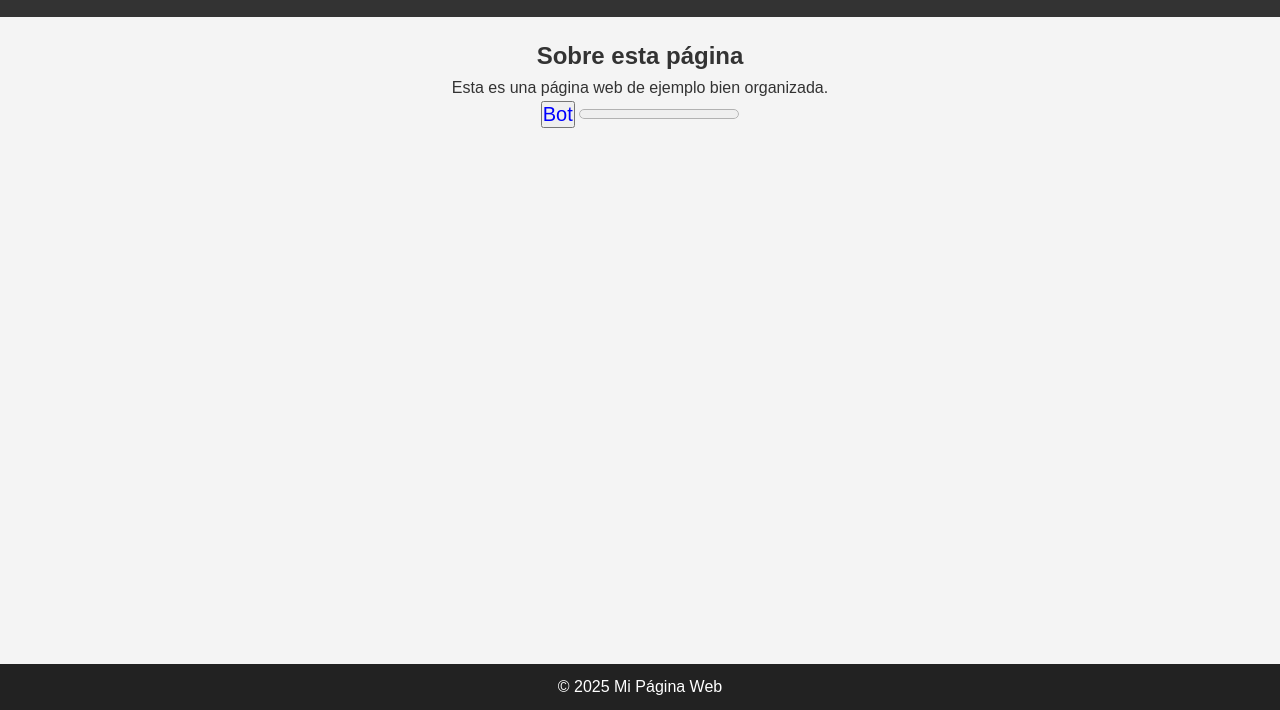
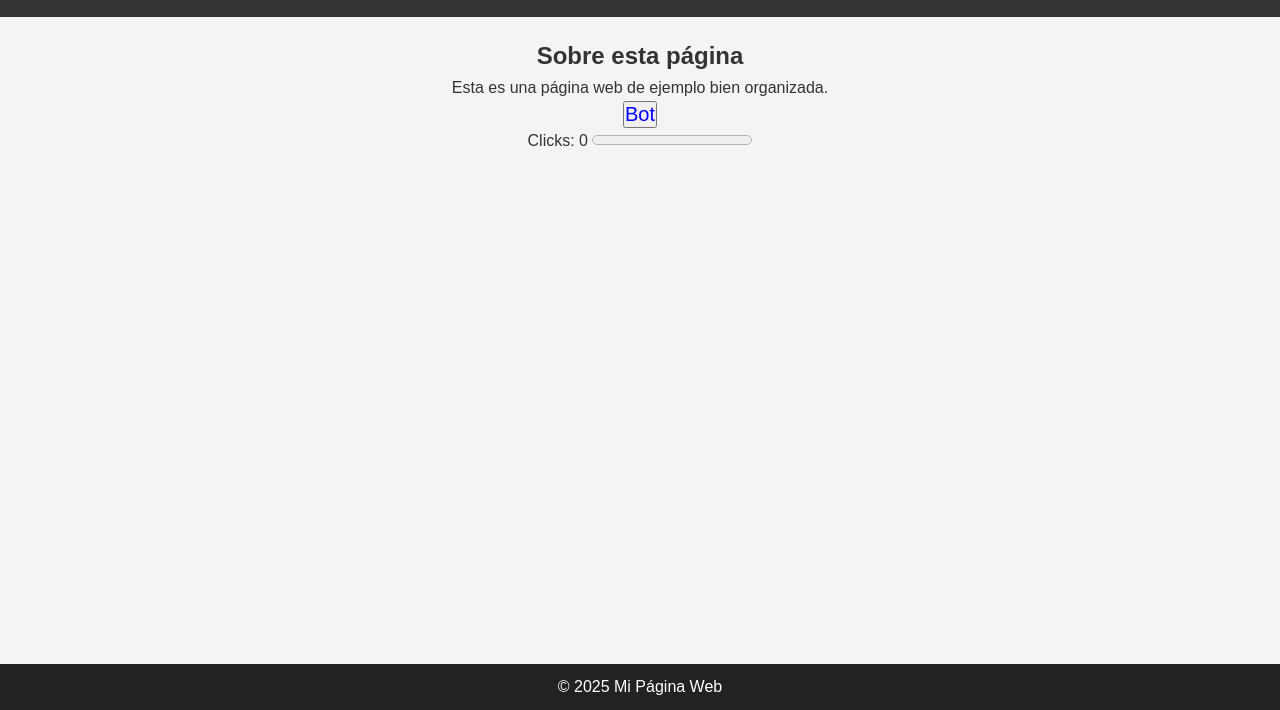
Before and after one commit to Mitxibisi/GoodLife-privacy-terms, a plain HTML site: page index.html in a window 1280 px wide. Shown: the part 90-800 px from the top of the page. Drawn offline with Linux system fonts and the light colour scheme.

Commit message:
Update index.html

```diff
--- a/index.html
+++ b/index.html
@@ -23,9 +23,9 @@
         <section>
             <h2>Sobre esta página</h2>
             <p>Esta es una página web de ejemplo bien organizada.</p>
-            <p>
-                <button id = "boton2">Bot</button>
-                <progress id = progressbar value = 0 max = 10></progress>
+            <p><button id = "boton2">Bot</button></p>
+            <p><span id = "contador">Clicks: 0</span>
+            <progress id = progressbar value = 0 max = 10></progress></p>
             </p>
         </section>
     </main>
```
